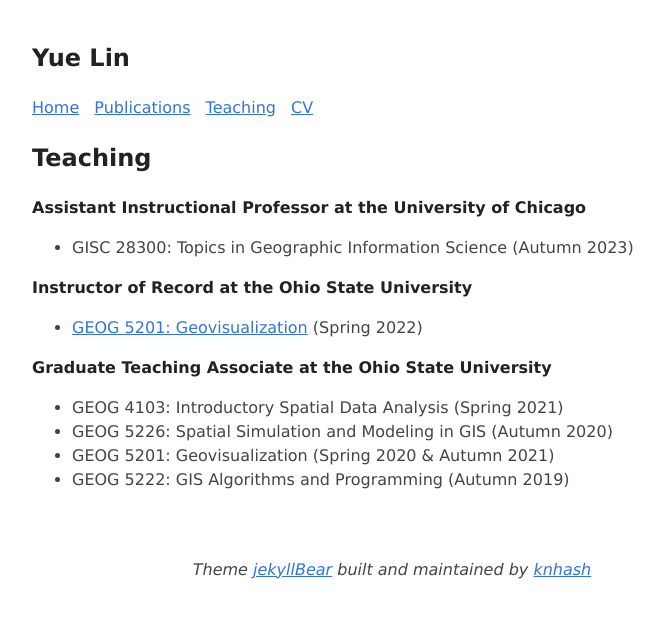
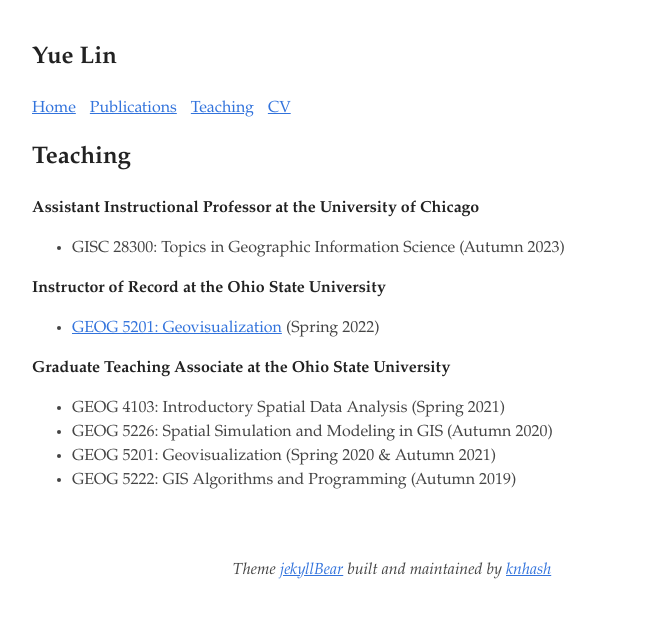
Before and after one commit to linyuehzzz/linyuehzzz.github.io, a Jekyll site: the page built from teaching.md, in a window 1280 px wide. Shown: the top 618 px of the page, without its empty margins (248-912 px from the left). Built offline with Jekyll 4.4.1, drawn with Linux system fonts in a browser that asks for light colours.

Commit message:
update intro

```diff
--- a/assets/style.css
+++ b/assets/style.css
@@ -1,5 +1,5 @@
 body {
-    font-family: Verdana, sans-serif;
+    font-family: Palatino, serif;
     margin: auto;
     padding: 20px;
     max-width: 720px;
```
Also changed, not shown: index.md (+1 -1 lines).
